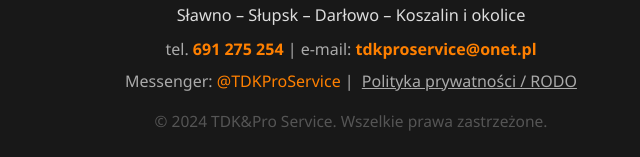
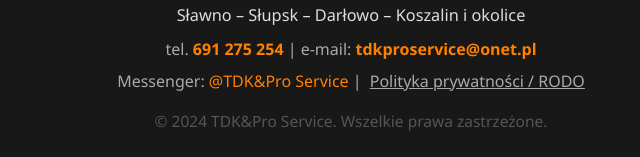
Before and after one commit to TDKPro/TDK-Pro-Service, a plain HTML site: page INDEX.HTML in a window 1280 px wide. Shown: the part 7276-7433 px from the top of the page, 289-929 px from the left. Drawn offline with Linux system fonts and the light colour scheme.

Commit message:
Update INDEX.HTML

```diff
--- a/INDEX.HTML
+++ b/INDEX.HTML
@@ -610,7 +610,7 @@
     e-mail: <a href="mailto:tdkproservice@onet.pl" style="color:#ff8000; text-decoration:none; font-weight:700;">tdkproservice@onet.pl</a>
   </div>
   <div style="font-size:1rem; color:#aaa;">
-    Messenger: <a href="https://m.me/TDKProService" style="color:#ff8000; text-decoration:none;">@TDKProService</a>
+    Messenger: <a href="https://www.facebook.com/share/1DXu4GccxK/" style="color:#ff8000; text-decoration:none;">@TDK&Pro Service</a>
     |
     <a href="#" style="color:#aaa; text-decoration:underline; margin-left:4px;">Polityka prywatności / RODO</a>
   </div>
```
